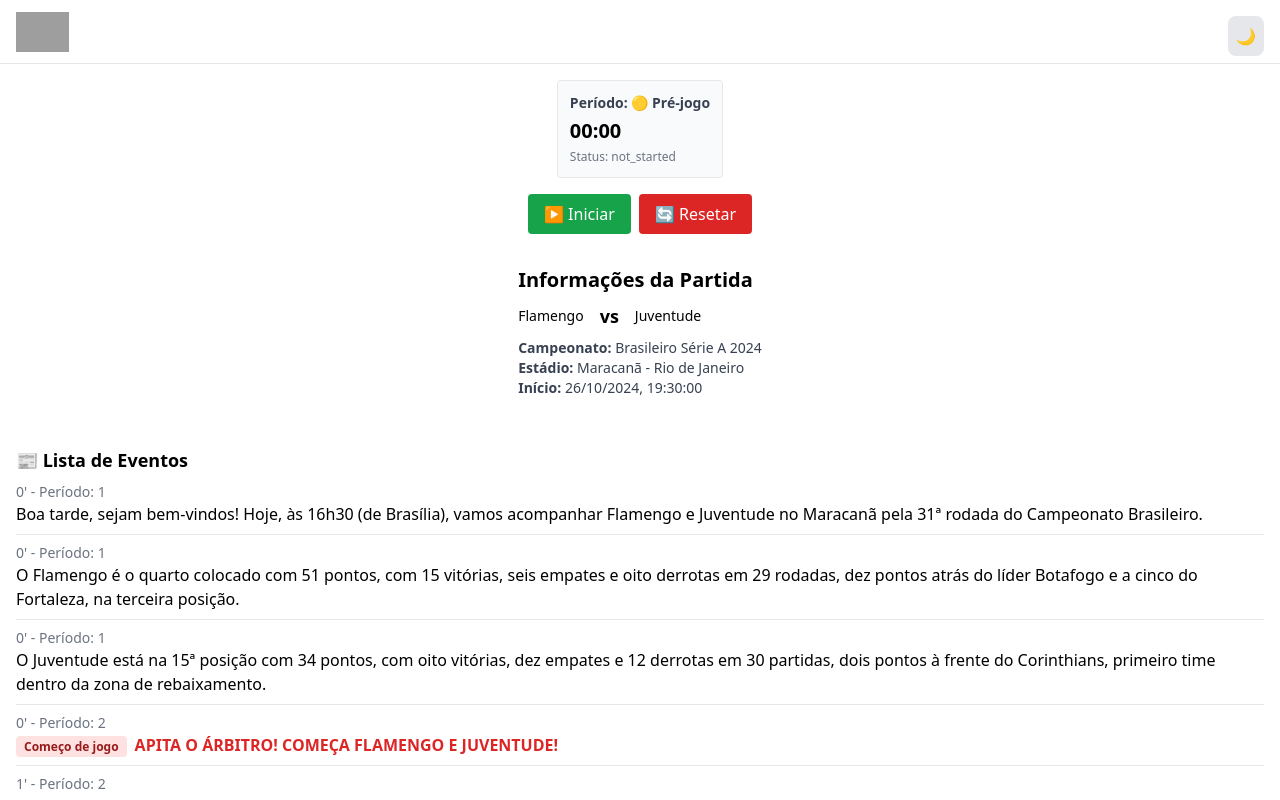
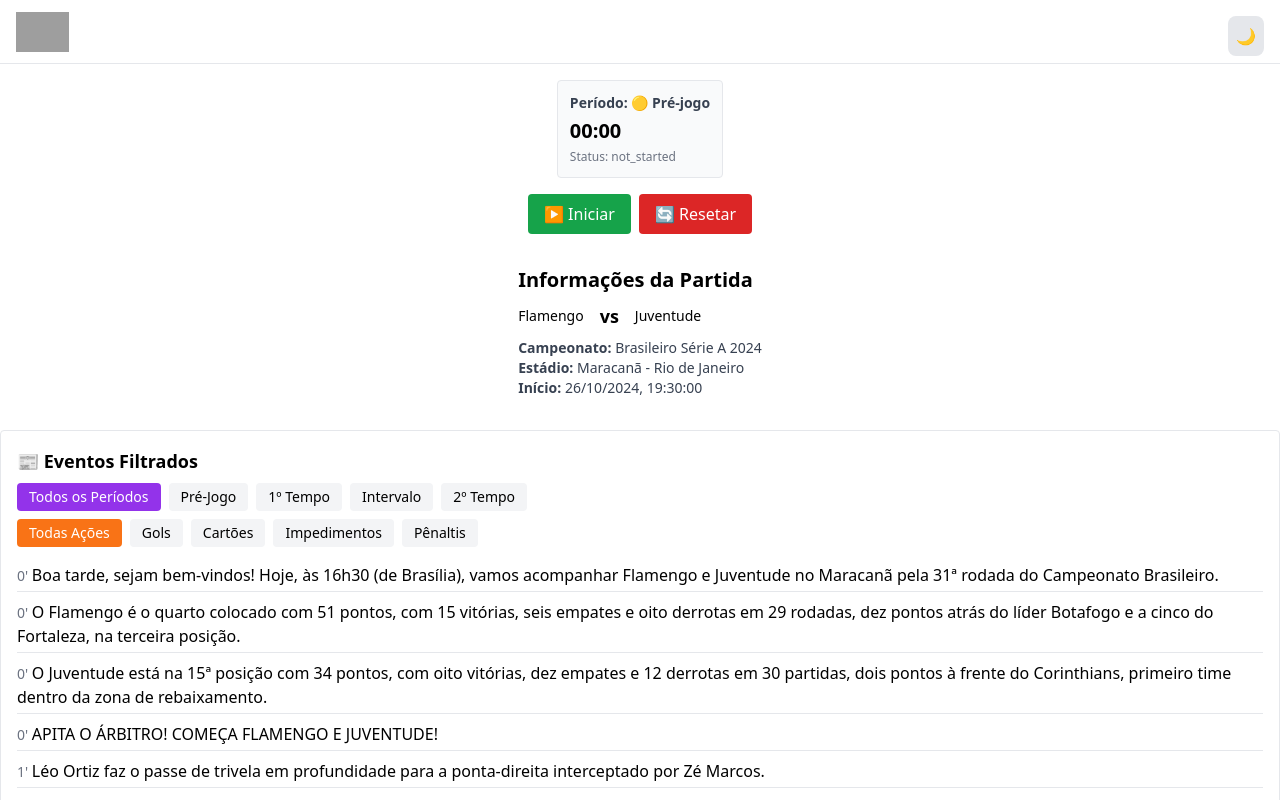
Before and after one commit to BerhartDev/lance-live-match, a Next.js app: page / in a window 1280 px wide. Shown: the top 800 px of the page. Built offline with nearby package versions, Linux system fonts and the light colour scheme; grey boxes are pictures that could not be loaded.

Commit message:
feat: add filters by period and important action in EventList

```diff
--- a/src/app/components/EventList.tsx
+++ b/src/app/components/EventList.tsx
@@ -1,34 +1,77 @@
 'use client';
 
-import { useNarrationStore } from '@/app/store/narrationStore';
-import type { Narration } from '@/types/narration';
+import { useState } from 'react';
+import { useFilteredEvents, MatchPeriodFilter, ActionTypeFilter } from '@/app/hooks/useFilteredEvents';
 
 export default function EventList() {
-  const narrations = useNarrationStore((state) => state.narrations || []);
+  const [selectedPeriod, setSelectedPeriod] = useState<MatchPeriodFilter>('all');
+  const [selectedAction, setSelectedAction] = useState<ActionTypeFilter>('all');
 
-  if (!narrations.length) {
-    return <div> Nenhum evento disponível no momento.</div>;
-  }
+  const filteredEvents = useFilteredEvents(selectedPeriod, selectedAction);
+
+  const periodFilters: { id: MatchPeriodFilter; label: string }[] = [
+    { id: 'all', label: 'Todos os Períodos' },
+    { id: 'pre_jogo', label: 'Pré-Jogo' },
+    { id: 'primeiro_tempo', label: '1º Tempo' },
+    { id: 'intervalo', label: 'Intervalo' },
+    { id: 'segundo_tempo', label: '2º Tempo' },
+  ];
+
+  const actionFilters: { id: ActionTypeFilter; label: string }[] = [
+    { id: 'all', label: 'Todas Ações' },
+    { id: 'gol', label: 'Gols' },
+    { id: 'cartao', label: 'Cartões' },
+    { id: 'impedimento', label: 'Impedimentos' },
+    { id: 'penalti', label: 'Pênaltis' },
+  ];
 
   return (
-    <div className="p-4 dark:text-white">
-      <h2 className="text-lg font-bold mb-2">📰 Lista de Eventos</h2>
+    <div className="p-4 border rounded bg-white">
+      <h2 className="text-lg font-bold mb-2">📰 Eventos Filtrados</h2>
 
-      <ul className="space-y-2">
-        {narrations.map((event: Narration) => (
-          <li key={event.id} className="border-b pb-2">
-            <div className="text-sm text-gray-500">{event.moment}&apos; - Período: {event.match_period_id}</div>
-            <div className={event.important_action ? 'font-bold text-red-600' : ''}>
-              {event.important_action && (
-                <span className="mr-2 bg-red-100 text-red-800 px-2 py-0.5 rounded text-xs">
-                  {event.important_action}
-                </span>
-              )}
-              {event.text}
-            </div>
-          </li>
+      {/* Filtros de Período */}
+      <div className="mb-2 flex flex-wrap gap-2">
+        {periodFilters.map((filter) => (
+          <button
+            key={filter.id}
+            onClick={() => setSelectedPeriod(filter.id)}
+            className={`px-3 py-1 rounded text-sm ${
+              selectedPeriod === filter.id ? 'bg-purple-600 text-white' : 'bg-gray-100 hover:bg-gray-200'
+            }`}
+          >
+            {filter.label}
+          </button>
         ))}
-      </ul>
+      </div>
+
+      {/* Filtros de Ação */}
+      <div className="mb-4 flex flex-wrap gap-2">
+        {actionFilters.map((filter) => (
+          <button
+            key={filter.id}
+            onClick={() => setSelectedAction(filter.id)}
+            className={`px-3 py-1 rounded text-sm ${
+              selectedAction === filter.id ? 'bg-orange-500 text-white' : 'bg-gray-100 hover:bg-gray-200'
+            }`}
+          >
+            {filter.label}
+          </button>
+        ))}
+      </div>
+
+      {/* Lista de Eventos */}
+      {filteredEvents.length > 0 ? (
+        <ul className="space-y-2">
+          {filteredEvents.map((event) => (
+            <li key={event.id} className="border-b pb-1">
+              <span className="text-sm text-gray-500">{event.moment}' </span>
+              <span>{event.text}</span>
+            </li>
+          ))}
+        </ul>
+      ) : (
+        <div className="text-sm text-gray-500">Nenhum evento encontrado para este filtro.</div>
+      )}
     </div>
   );
 }
--- /dev/null
+++ b/src/app/hooks/useFilteredEvents.ts
@@ -0,0 +1,43 @@
+import { useNarrationStore } from '@/app/store/narrationStore';
+import type { Narration } from '@/types/narration';
+
+export type MatchPeriodFilter = 'all' | 'pre_jogo' | 'primeiro_tempo' | 'intervalo' | 'segundo_tempo';
+export type ActionTypeFilter = 'all' | 'gol' | 'cartao' | 'impedimento' | 'penalti';
+
+export const useFilteredEvents = (selectedPeriod: MatchPeriodFilter, selectedAction: ActionTypeFilter): Narration[] => {
+  const narrations = useNarrationStore((state) => state.narrations || []);
+
+  let filtered = narrations;
+
+  if (selectedPeriod !== 'all') {
+    const periodMap: Record<MatchPeriodFilter, number> = {
+      all: 0,
+      pre_jogo: 1,
+      primeiro_tempo: 2,
+      intervalo: 3,
+      segundo_tempo: 4,
+    };
+    filtered = filtered.filter((n) => n.match_period_id === periodMap[selectedPeriod]);
+  }
+
+  if (selectedAction !== 'all') {
+    filtered = filtered.filter((n) => {
+      if (!n.important_action) return false;
+      const action = n.important_action.toLowerCase();
+      switch (selectedAction) {
+        case 'gol':
+          return action.includes('gol');
+        case 'cartao':
+          return action.includes('cartão') || action.includes('cartao');
+        case 'impedimento':
+          return action.includes('impedimento');
+        case 'penalti':
+          return action.includes('pênalti') || action.includes('penalti');
+        default:
+          return false;
+      }
+    });
+  }
+
+  return filtered;
+};
```
